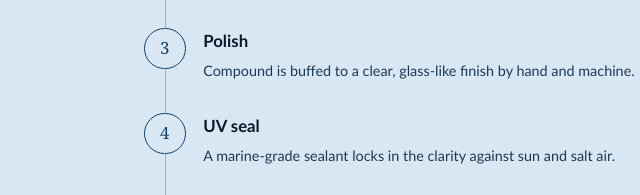
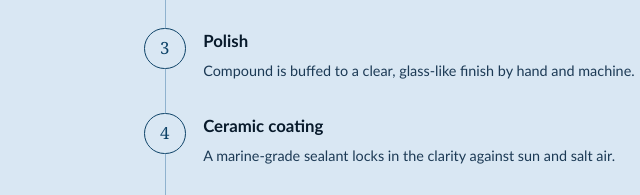
Before and after one commit to tokyolights03/bayheadlights, a plain HTML site: page index.html in a window 1280 px wide. Shown: the part 2509-2704 px from the top of the page, 176-816 px from the left. Drawn offline with Linux system fonts and the light colour scheme.

Commit message:
Rename process step 4 to Ceramic coating
Jason asked for the step to name the ceramic coating rather than the UV seal.
The step's description is kept word for word as requested, so it still reads
"a marine-grade sealant" — rewriting it would mean inventing a claim about
what the ceramic coat actually is.

Co-Authored-By: Claude Opus 5 <noreply@anthropic.com>

```diff
--- a/index.html
+++ b/index.html
@@ -778,7 +778,7 @@
           <li class="process-step">
             <span class="step-num">4</span>
             <div class="step-body">
-              <h3>UV seal</h3>
+              <h3>Ceramic coating</h3>
               <p>A marine-grade sealant locks in the clarity against sun and salt air.</p>
             </div>
           </li>
```
